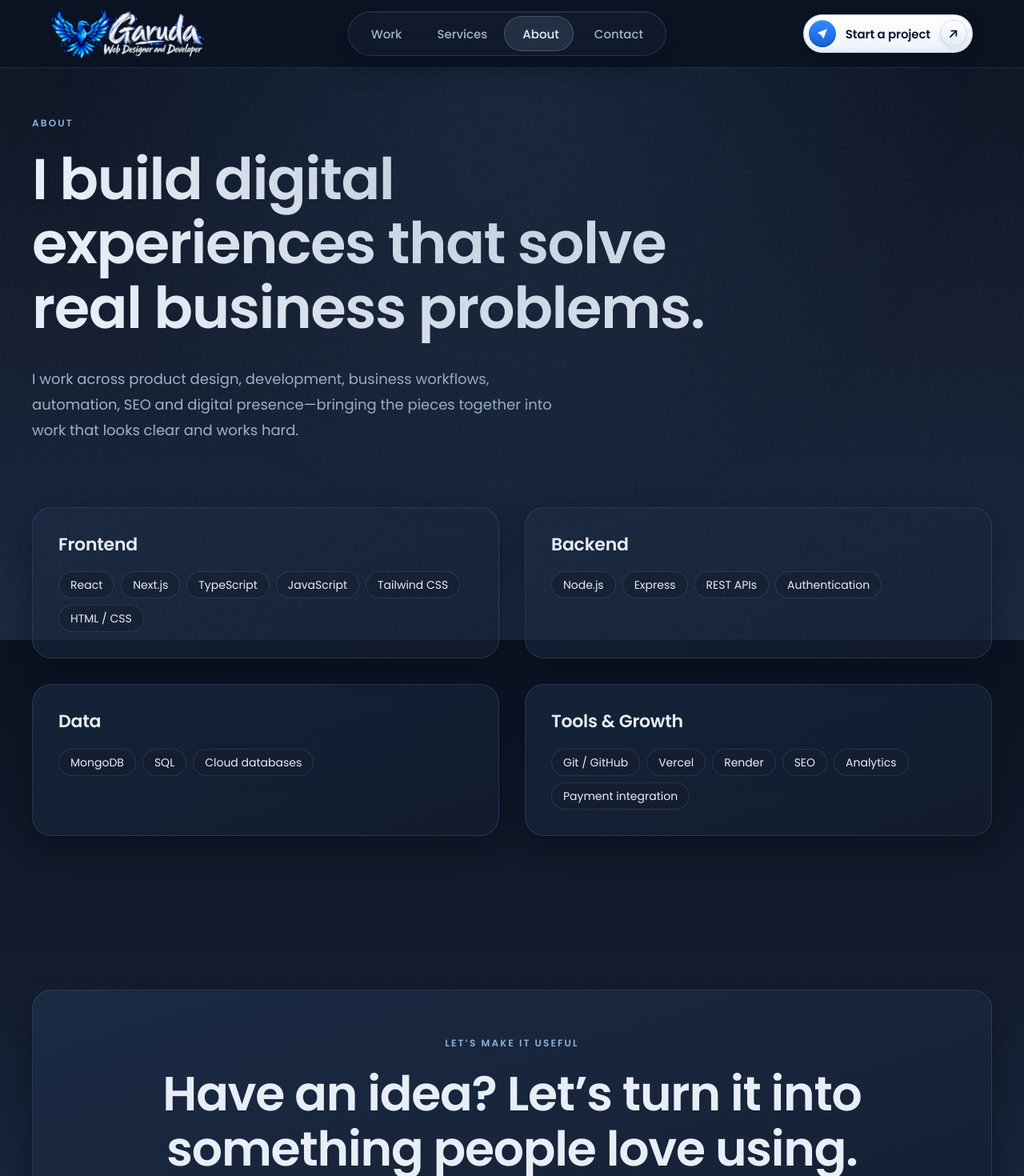
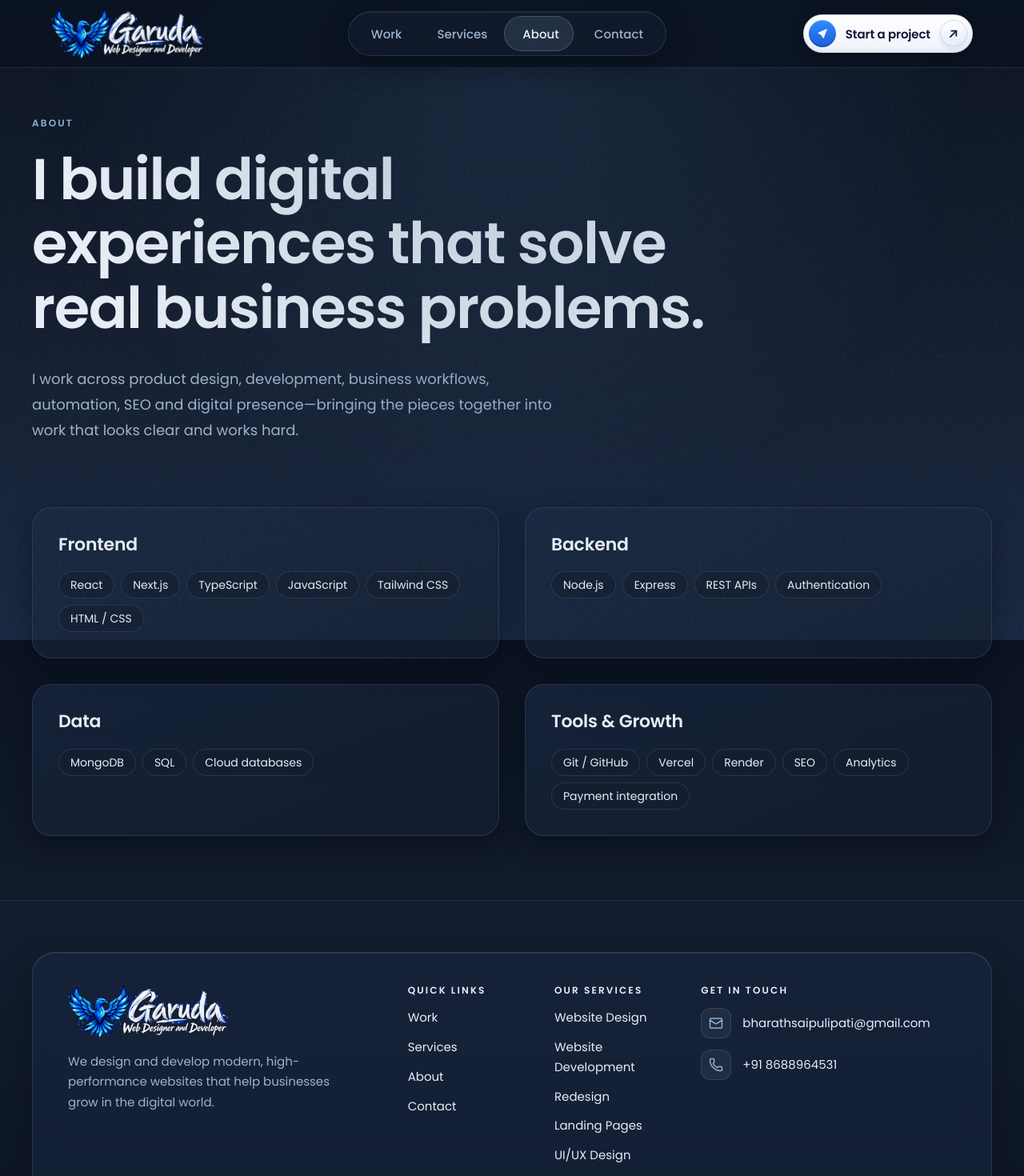
Before and after one commit to Bharat0264/MyWork, a Next.js app: page /about in a window 1280 px wide. Shown: the top 1470 px of the page at 80% size. Built offline with nearby package versions, Linux system fonts and the light colour scheme.

Commit message:
Remove CTA card from About page and set bottom spacing to footer

```diff
--- a/app/about/page.tsx
+++ b/app/about/page.tsx
@@ -1,4 +1,4 @@
-import { Navbar, Footer, CTA } from "@/components/site-shell";
+import { Navbar, Footer } from "@/components/site-shell";
 import type { Metadata } from "next";
 
 export const metadata: Metadata = {
@@ -18,7 +18,7 @@ export default function About() {
     <>
       <Navbar />
       <main className="pt-36">
-        <section className="wrap pb-24">
+        <section className="wrap pb-14 sm:pb-20">
           <p className="eyebrow">About</p>
           <h1 className="hero-heading mt-5 max-w-4xl font-semibold">
             I build digital experiences that solve real business problems.
@@ -48,7 +48,6 @@ export default function About() {
             ))}
           </div>
         </section>
-        <CTA />
       </main>
       <Footer />
     </>
```
